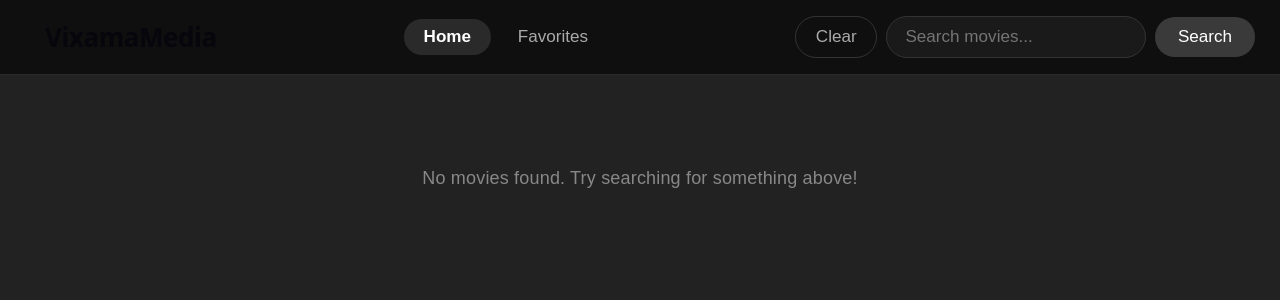
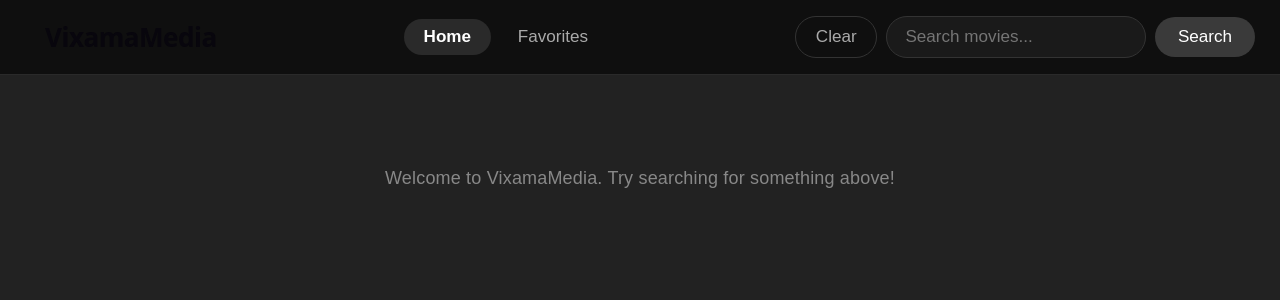
Before and after one commit to christophervixama/Movie-Search-Website---FlyRank-AI, a React (Vite) app: page / in a window 1280 px wide. Shown: the top 300 px of the page. Built offline with nearby package versions, Linux system fonts and the light colour scheme.

Commit message:
Update MovieGrid.tsx

```diff
--- a/src/components/MovieGrid.tsx
+++ b/src/components/MovieGrid.tsx
@@ -17,7 +17,7 @@ export const MovieGrid: React.FC<MovieGridProps> = ({ movies, favorites, onToggl
   if (movies.length === 0) {
     return (
       <div style={{ textAlign: 'center', padding: '3rem', color: '#888' }}>
-        <p>No movies found. Try searching for something above!</p>
+        <p>Welcome to VixamaMedia. Try searching for something above!</p>
       </div>
     );
   }
```
